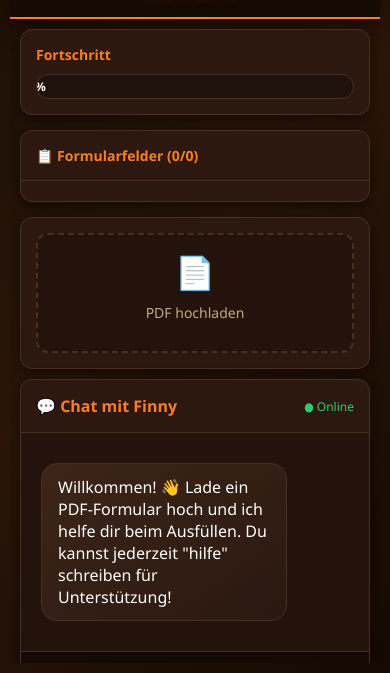
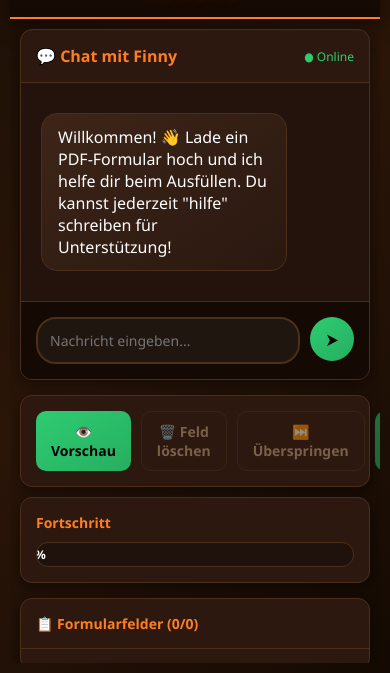
Before and after one commit to finnyaifox/Finny2, a website: page FInny2/public/index.html in a window 390 px wide. Shown: the part 171-844 px from the top of the page. Drawn offline with Linux system fonts and the light colour scheme.

Commit message:
index.html aktualisieren

```diff
--- a/FInny2/public/index.html
+++ b/FInny2/public/index.html
@@ -74,14 +74,13 @@
             text-shadow: 0 0 20px var(--primary-glow);
         }
 
-        /* CONTAINER */
         .main-container {
-            display: flex;
-            flex: 1;
-            gap: 20px;
-            padding: 15px;
-            overflow: hidden;
-        }
+    display: flex;
+    flex: 1;
+    gap: 20px;
+    padding: 15px;
+    overflow: auto;
+}
 
         .left-panel {
             width: 320px;
@@ -495,26 +494,30 @@
         padding: 10px;
     }
 
-    .main-container {           /* ✅ Korrekte Klasse */
+    .main-container {
         flex-direction: column;
         gap: 10px;
         padding: 10px;
+        overflow: auto;        /* ✅ Sicherstellen, dass Scrollen geht */
     }
 
-    .left-panel {               /* ✅ Korrekte Klasse */
+    /* ✅ NEU: Reihenfolge vertauschen */
+    .left-panel {
         width: 100% !important;
         max-width: 100% !important;
+        order: 2;              /* ✅ Felder kommen NACH dem Chat */
     }
 
-    .right-panel {              /* ✅ Korrekte Klasse */
+    .right-panel {
         width: 100% !important;
+        order: 1;              /* ✅ Chat kommt VOR den Feldern */
     }
 
-    .header-top h1 {            /* ✅ Korrekte Klasse */
+    .header-top h1 {
         font-size: 24px;
     }
 
-    .file-upload {              /* ✅ Korrekte Klasse */
+    .file-upload {
         padding: 20px;
         min-height: 120px;
     }
```
